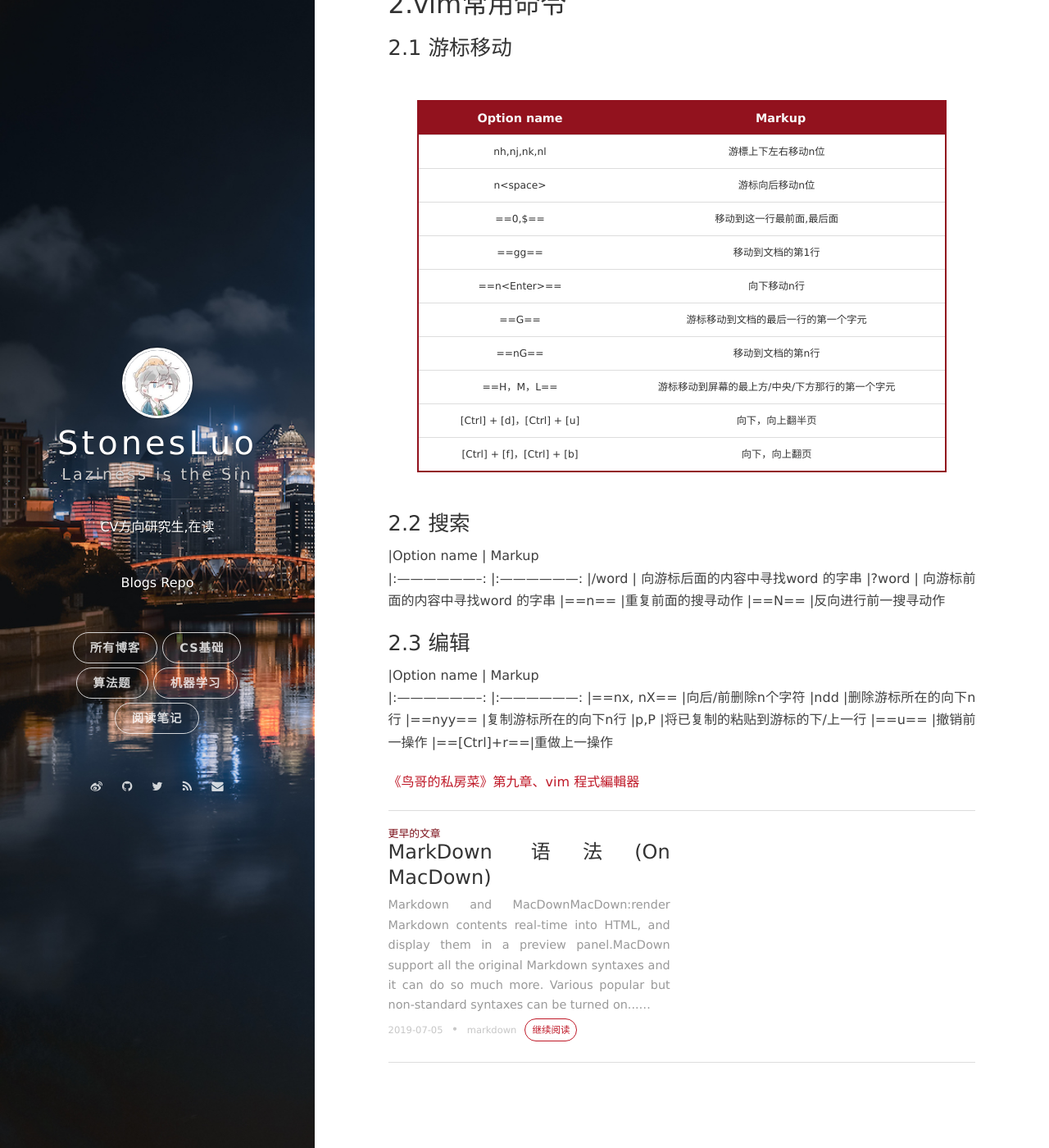
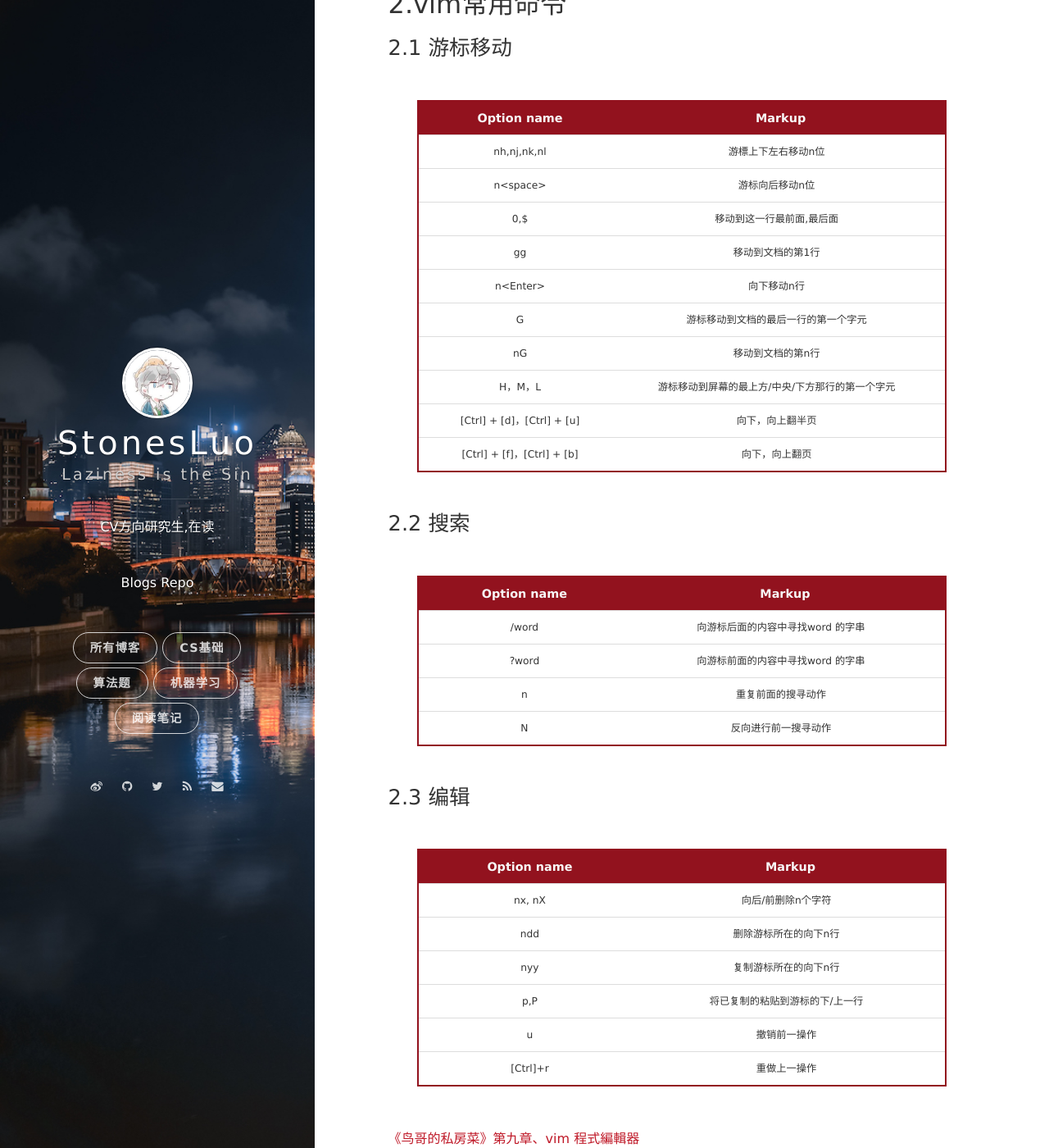
Before and after one commit to StonesLuo/cs-basic, a Jekyll site: the page built from _posts/2019-07-08-vim基础.md, in a window 1280 px wide and 1400 px high, scrolled down 293 px. Shown: the whole window at 82% size. Built offline with Jekyll 4.4.1, drawn with Linux system fonts in a browser that asks for light colours; nearby versions of some CDN libraries.

Commit message:
small corrections

```diff
--- a/_posts/2019-07-08-vim基础.md
+++ b/_posts/2019-07-08-vim基础.md
@@ -17,31 +17,33 @@ set -o vi
 |:--------------------:     |:------------------:
 |nh,nj,nk,nl               |游標上下左右移动n位
 |n\<space>                  |游标向后移动n位
-|==0,$==                      |移动到这一行最前面,最后面
-|==gg==      |移动到文档的第1行
-|==n\<Enter>== |向下移动n行
-|==G==       |游标移动到文档的最后一行的第一个字元
-|==nG==	   |移动到文档的第n行
-|==H，M，L==|游标移动到屏幕的最上方/中央/下方那行的第一个字元
+|0,$                     |移动到这一行最前面,最后面
+|gg     |移动到文档的第1行
+|n\<Enter>|向下移动n行
+|G       |游标移动到文档的最后一行的第一个字元
+|nG	   |移动到文档的第n行
+|H，M，L|游标移动到屏幕的最上方/中央/下方那行的第一个字元
 |[Ctrl] + [d]，[Ctrl] + [u] | 向下，向上翻半页
 |[Ctrl] + [f]，[Ctrl] + [b] | 向下，向上翻页
 
 ### 2.2 搜索
+
 |Option name               |           Markup
 |:--------------------:     |:------------------:
 |/word	| 向游标后面的内容中寻找word 的字串
 |?word	| 向游标前面的内容中寻找word 的字串
-|==n==	    |重复前面的搜寻动作
-|==N==      |反向进行前一搜寻动作
+|n    |重复前面的搜寻动作
+|N     |反向进行前一搜寻动作
 
 ### 2.3 编辑
+
 |Option name               |           Markup
 |:--------------------:     |:------------------:
-|==nx, nX==	|向后/前删除n个字符
+|nx, nX	|向后/前删除n个字符
 |ndd    |删除游标所在的向下n行
-|==nyy==    |复制游标所在的向下n行
+|nyy    |复制游标所在的向下n行
 |p,P    |将已复制的粘贴到游标的下/上一行
-|==u==     |撤销前一操作
-|==[Ctrl]+r==|重做上一操作
+|u    |撤销前一操作
+|[Ctrl]+r|重做上一操作
 
 [《鸟哥的私房菜》第九章、vim 程式編輯器](http://linux.vbird.org/linux_basic/0310vi.php)
```
Also changed, not shown: 1 other file.
